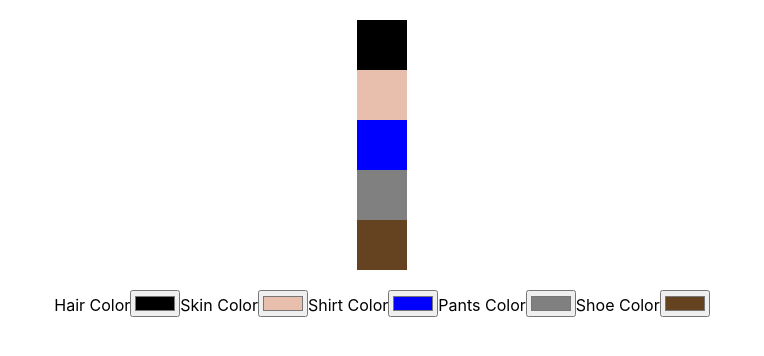
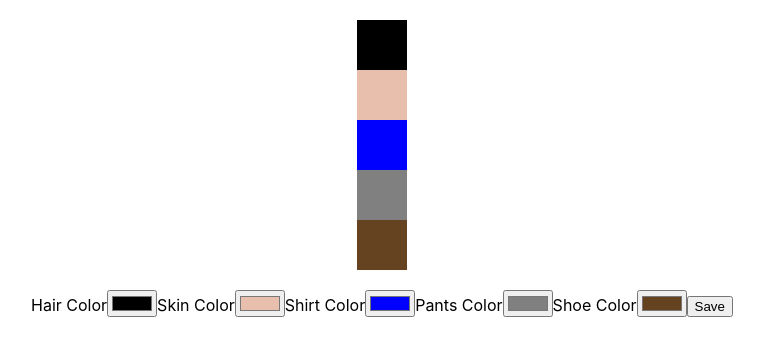
Before and after one commit to booyouon/rpg-character-creator, a React (Create React App) app in the folder client/: page / in a window 1280 px wide. Shown: the top 356 px of the page, without its empty margins (258-1022 px from the left). Built offline with nearby package versions, Linux system fonts and the light colour scheme; no server answers.

Commit message:
set up initial fetch from airtable

```diff
--- a/client/src/App.js
+++ b/client/src/App.js
@@ -1,10 +1,52 @@
 import "./App.css";
+import Character from "./component/Character";
 import ColorPallete from "./component/ColorPallete";
+import { useEffect, useState } from "react";
+import axios from "axios";
+
+const API_URL =
+  "https://api.airtable.com/v0/apps2LmH1EFxMOZEB/Table%201?api_key=keyU3JZHRhRaUZpsv";
 
 function App() {
+  const [userData, setUserData] = useState([]);
+  const [hairColor, setHairColor] = useState("#000000");
+  const [skinColor, setSkinColor] = useState("#E8BEAC");
+  const [shirtColor, setShirtColor] = useState("#0000FF");
+  const [pantsColor, setPantsColor] = useState("#808080");
+  const [shoeColor, setShoeColor] = useState("#654321");
+
+  useEffect(() => {
+    const getAirData = async () => {
+      const res = await axios.get(API_URL);
+      console.log(res.data);
+      console.log(res.data.records[0]);
+      setUserData(res.data.records[0]);
+      setHairColor(res.data.records[0].fields.haircolor);
+    };
+    getAirData();
+  }, []);
+
   return (
     <div className="App">
-      <ColorPallete />
+      <Character
+        hairColor={hairColor}
+        skinColor={skinColor}
+        shirtColor={shirtColor}
+        pantsColor={pantsColor}
+        shoeColor={shoeColor}
+      />
+      <ColorPallete
+        hairColor={hairColor}
+        skinColor={skinColor}
+        shirtColor={shirtColor}
+        pantsColor={pantsColor}
+        shoeColor={shoeColor}
+        setHairColor={setHairColor}
+        setSkinColor={setSkinColor}
+        setShirtColor={setShirtColor}
+        setPantsColor={setPantsColor}
+        setShoeColor={setShoeColor}
+      />
     </div>
   );
 }
--- a/client/src/component/ColorPallete.jsx
+++ b/client/src/component/ColorPallete.jsx
@@ -1,22 +1,22 @@
-import { useState } from "react";
-import Character from "./Character";
-
-const ColorPallete = () => {
-  const [hairColor, setHairColor] = useState("#000000");
-  const [skinColor, setSkinColor] = useState("#E8BEAC");
-  const [shirtColor, setShirtColor] = useState("#0000FF");
-  const [pantsColor, setPantsColor] = useState("#808080");
-  const [shoeColor, setShoeColor] = useState("#654321");
-
+const ColorPallete = ({
+  hairColor,
+  skinColor,
+  shirtColor,
+  pantsColor,
+  shoeColor,
+  setHairColor,
+  setSkinColor,
+  setShirtColor,
+  setPantsColor,
+  setShoeColor,
+}) => {
+  const handleSubmit = (ev) => {
+    ev.preventDefault();
+    console.log("poop");
+  };
   return (
     <div>
-      <Character
-        hairColor={hairColor}
-        skinColor={skinColor}
-        shirtColor={shirtColor}
-        pantsColor={pantsColor}
-        shoeColor={shoeColor}
-      />
+      <form onSubmit={handleSubmit}>
         <label htmlFor="haircolor">Hair Color</label>
         <input
           name="haircolor"
@@ -61,6 +61,8 @@ const ColorPallete = () => {
           value={shoeColor}
           onChange={(ev) => setShoeColor(ev.target.value)}
         ></input>
+        <input type="submit" value="Save"></input>
+      </form>
     </div>
   );
 };
```
Lines whose indentation alone changed are shown as unchanged.
